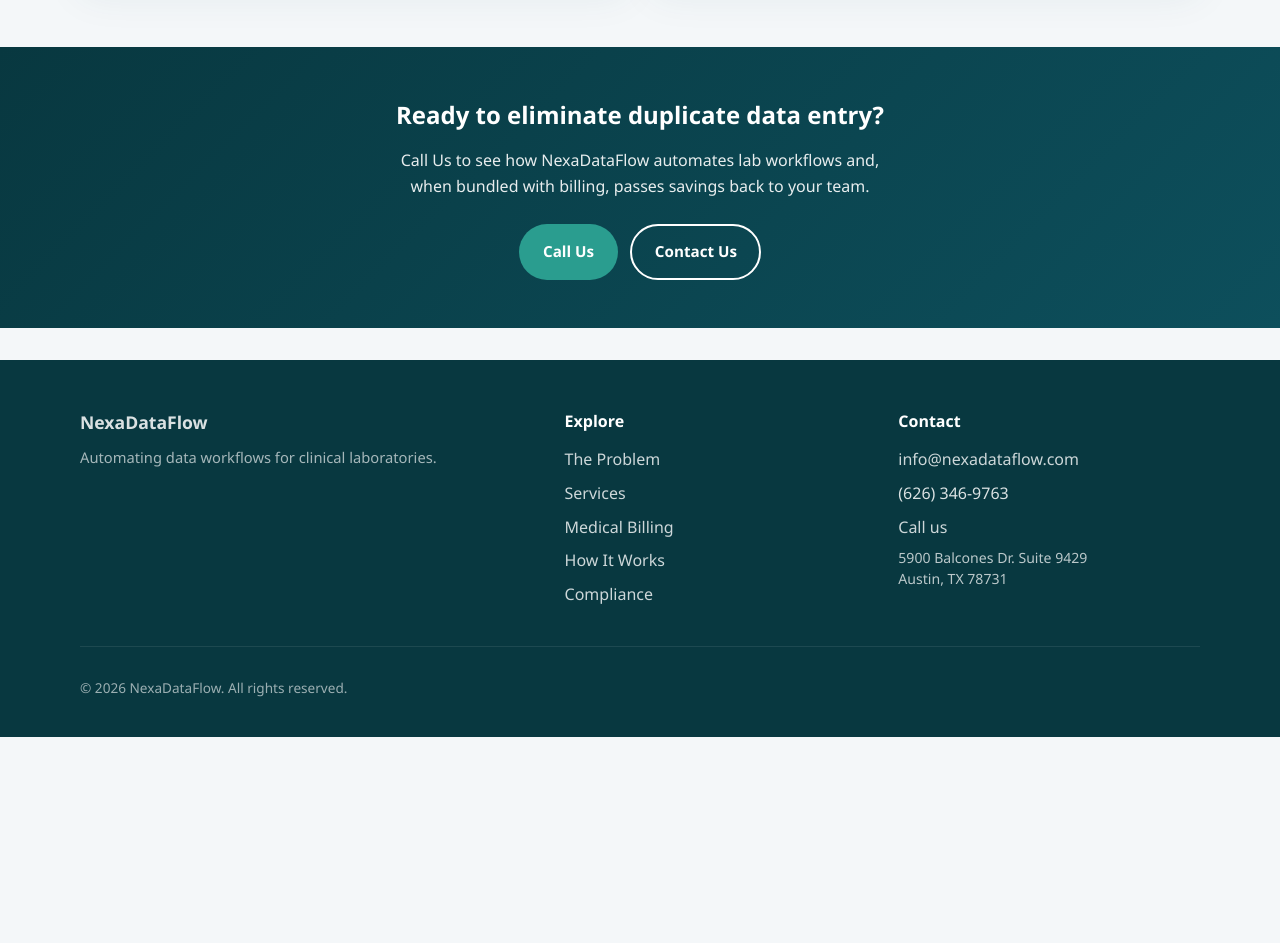
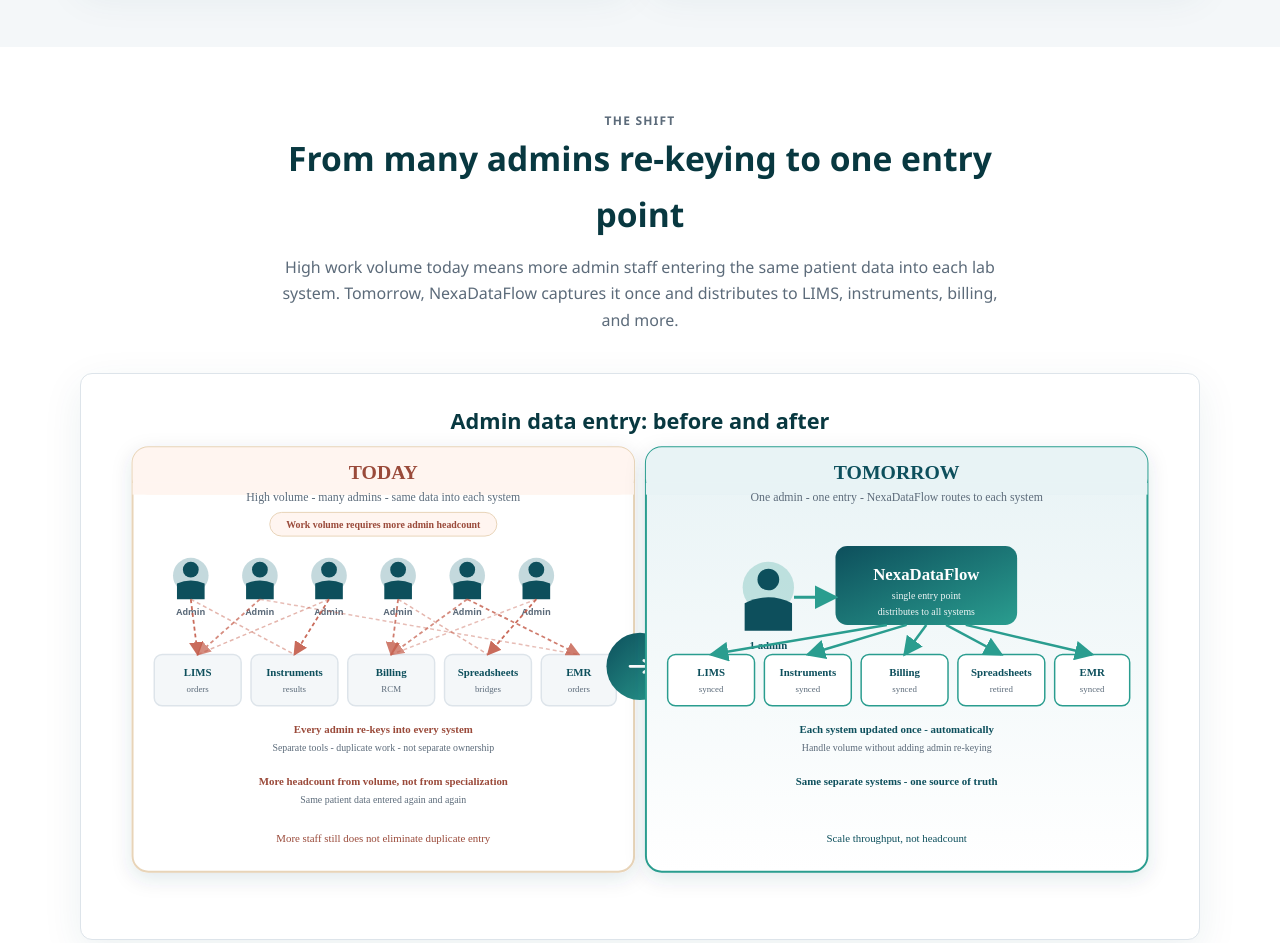
Before and after one commit to zeiasyed/nexadataflow, a plain HTML site: page services.html in a window 1280 px wide. Shown: the part 1200-2143 px from the top of the page. Before the commit the page ends 1937 px from the top, so only its background shows below. Drawn offline with Linux system fonts and the light colour scheme.

Commit message:
Add before/after diagram to Services page

```diff
--- a/assets/css/styles.css
+++ b/assets/css/styles.css
@@ -224,6 +224,28 @@
 }
 
 .section-header p { margin: 0; color: var(--muted); }
+
+.diagram-section .section-header {
+  max-width: 720px;
+}
+
+.diagram-figure {
+  margin: 0;
+  padding: 1rem;
+  background: var(--white);
+  border: 1px solid var(--border);
+  border-radius: var(--radius);
+  box-shadow: var(--shadow);
+  overflow-x: auto;
+}
+
+.diagram-figure img {
+  display: block;
+  width: 100%;
+  min-width: 640px;
+  height: auto;
+  margin-inline: auto;
+}
 
 .grid-2 {
   display: grid;
--- a/services.html
+++ b/services.html
@@ -38,6 +38,19 @@
 <article class="card"><div class="card-icon">C</div><h3>Duplicate-entry elimination</h3><p>We target the specific re-keying loops that burn FTE hours: demographics copied into LIMS, results re-entered for billing, spreadsheets bridging systems that should talk to each other.</p><ul><li>Single source of truth design</li><li>Validation at point of entry</li><li>Audit trails for compliance</li></ul><p><a href="compliance.html">Compliance &amp; privacy &rarr;</a></p></article>
 <article class="card featured-card"><div class="card-icon">D</div><h3>Medical billing for labs</h3><p>Claims submission, denial management, payer follow-up, and coding support — integrated with the same data pipelines we automate. <strong>When billing and workflows share one partner, efficiency gains translate to lower effective cost for your lab.</strong></p><p><a class="btn btn-sm" href="medical-billing.html">Medical billing details</a></p></article>
 </div></section>
+
+<section class="section section-alt diagram-section">
+  <div class="container">
+    <div class="section-header" style="text-align:center;margin-inline:auto;">
+      <p class="eyebrow">The shift</p>
+      <h2>From many admins re-keying to one entry point</h2>
+      <p>High work volume today means more admin staff entering the same patient data into each lab system. Tomorrow, NexaDataFlow captures it once and distributes to LIMS, instruments, billing, and more.</p>
+    </div>
+    <figure class="diagram-figure">
+      <img src="assets/images/before-after-workflow.svg" width="1100" height="540" alt="Before and after diagram: today multiple admin staff duplicate data entry into separate lab systems due to volume; tomorrow one admin enters data once into NexaDataFlow which syncs LIMS, instruments, billing, spreadsheets, and EMR">
+    </figure>
+  </div>
+</section>
 
 <section class="cta-band">
   <div class="container">
```
Also changed, not shown: assets/images/before-after-workflow.svg (added).
